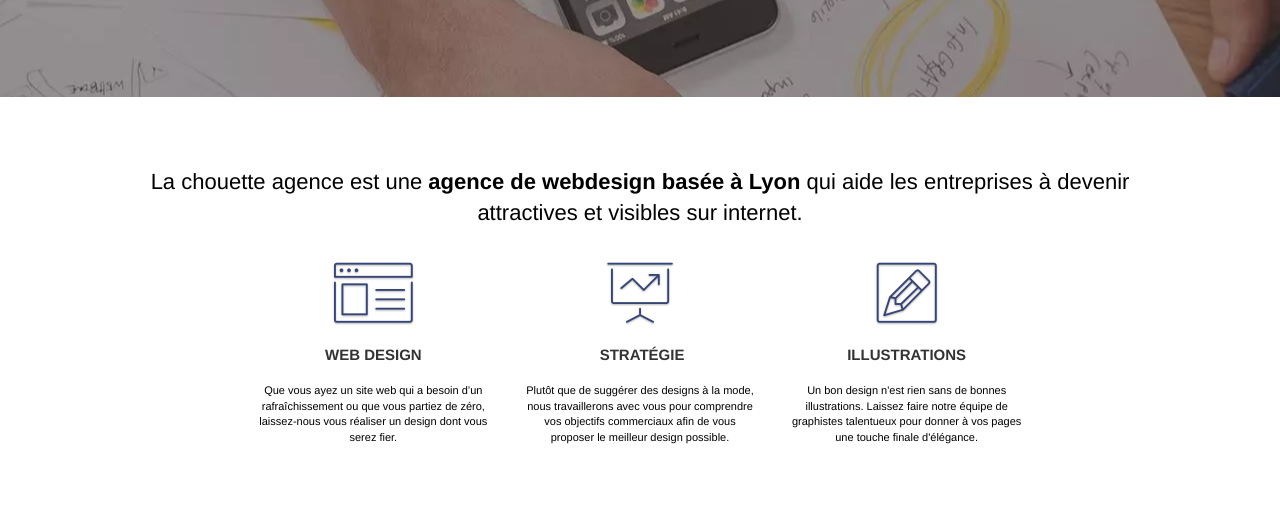
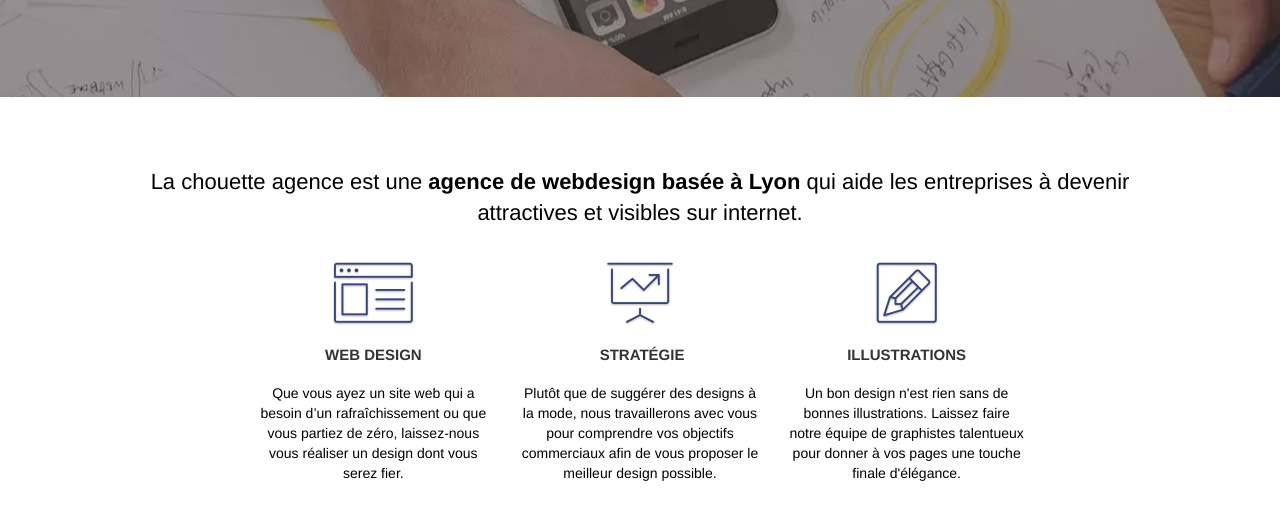
Before and after one commit to yoalgit/lachouetteagencenew, a plain HTML site: page index.html in a window 1280 px wide. Shown: the part 435-952 px from the top of the page. Drawn offline with Linux system fonts and the light colour scheme.

Commit message:
last update

```diff
--- a/style.css
+++ b/style.css
@@ -673,10 +673,6 @@ a {
   margin: auto auto auto auto;
 }
 
-p {
-  font-size: 11px;
-}
-
 .tight-width-whitespace {
   max-width: 600px;
   margin: auto auto auto auto;
```
